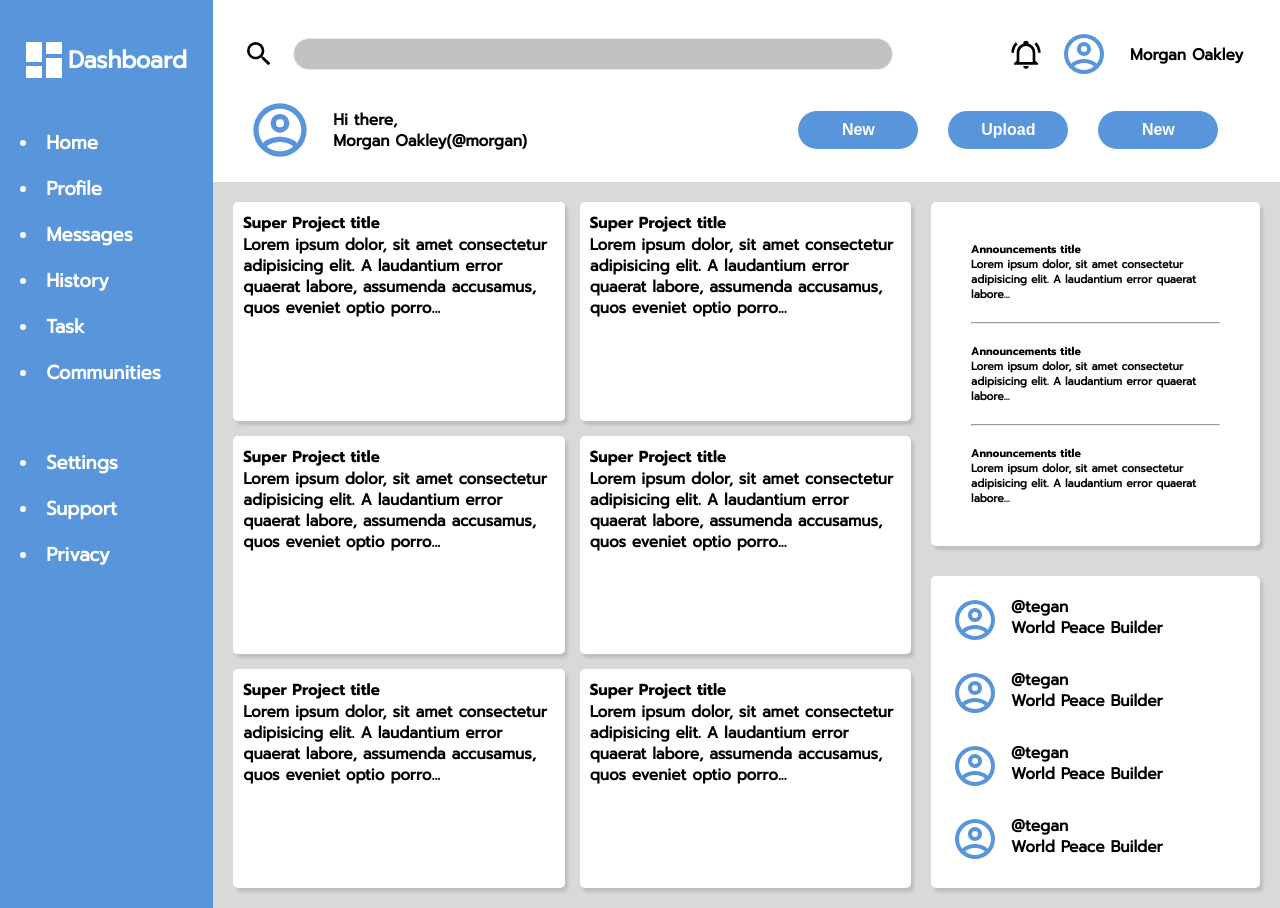
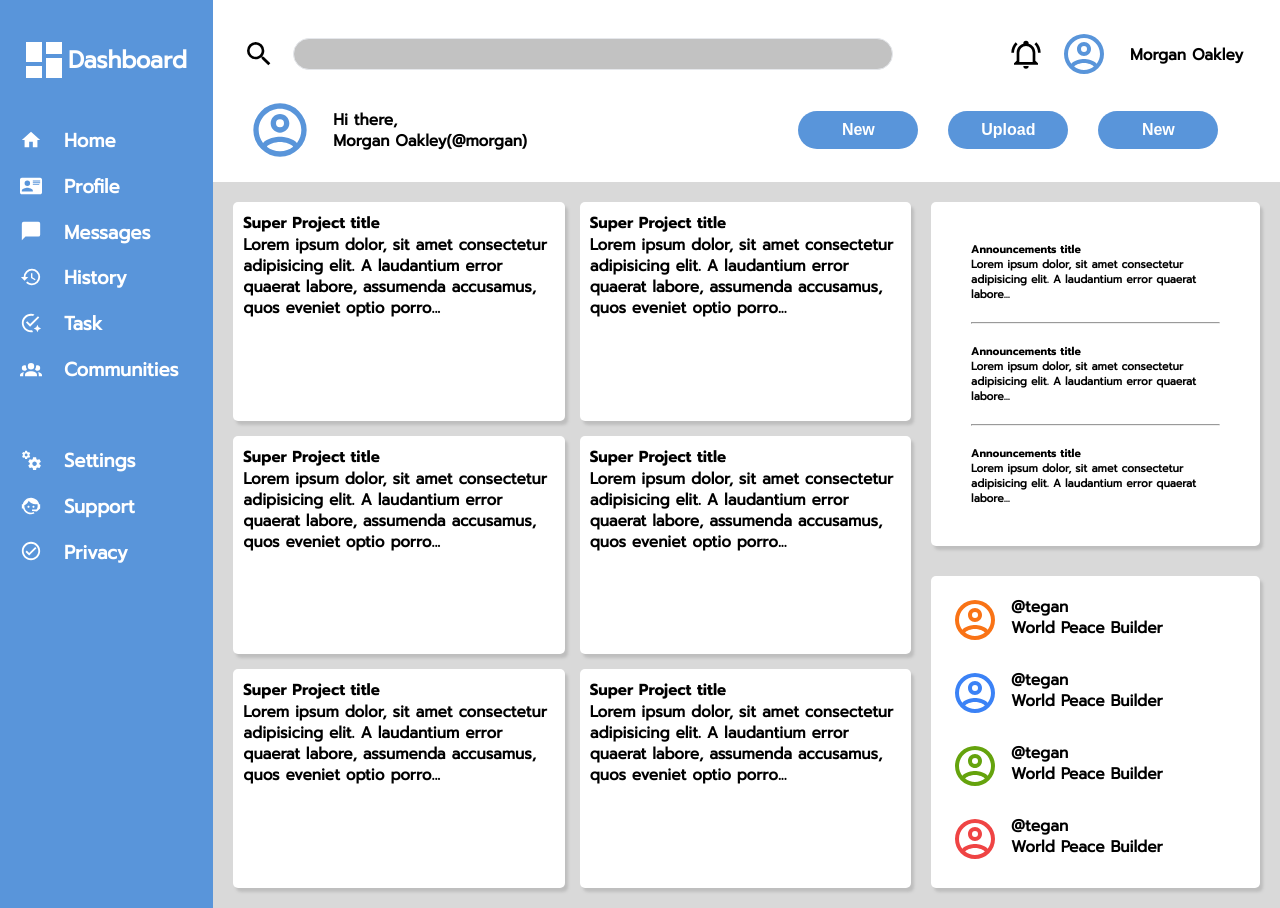
Before and after one commit to BigWojtek7/odin-admin-dashboard, a plain HTML site: page index.html in a window 1280 px wide. Drawn offline with Linux system fonts and the light colour scheme.

Commit message:
Add svg icons to sidebar, change color icons

```diff
--- a/index.html
+++ b/index.html
@@ -45,19 +45,19 @@
         </div>
         <div class="links-up">
           <ul>
-            <li>Home</li>
-            <li>Profile</li>
-            <li>Messages</li>
-            <li>History</li>
-            <li>Task</li>
-            <li>Communities</li>
+            <li><span>Home</span></li>
+            <li><span>Profile</span></li>
+            <li><span>Messages</span></li>
+            <li><span>History</span></li>
+            <li><span>Task</span></li>
+            <li><span>Communities</span></li>
           </ul>
         </div>
         <div class="links-down">
           <ul>
-            <li>Settings</li>
-            <li>Support</li>
-            <li>Privacy</li>
+            <li><span>Settings</span></li>
+            <li><span>Support</span></li>
+            <li><span>Privacy</span></li>
           </ul>
         </div>
       </div>
@@ -102,7 +102,7 @@
           <div class="trending">
             <div class="side-user">
               <div class="side-icon">
-                <img src="images/account.svg" alt="account">
+                <img src="images/accounts_logo/account-orange.svg" alt="account">
               </div>
               <div class="side-text">
                 <p><span class="twitter">@tegan</span>World Peace Builder</p>
@@ -110,21 +110,23 @@
             </div>
             <div class="side-user">
               <div class="side-icon">
-                <img src="images/account.svg" alt="account">
+                <img src="images/accounts_logo/account-blue.svg" alt="account">
               </div>
               <div class="side-text">
                 <p><span class="twitter">@tegan</span>World Peace Builder</p>
               </div>
-            </div>            <div class="side-user">
+            </div>
+            <div class="side-user">
               <div class="side-icon">
-                <img src="images/account.svg" alt="account">
+                <img src="images/accounts_logo/account-green.svg" alt="account">
               </div>
               <div class="side-text">
                 <p><span class="twitter">@tegan</span>World Peace Builder</p>
               </div>
-            </div>            <div class="side-user">
+            </div>
+            <div class="side-user">
               <div class="side-icon">
-                <img src="images/account.svg" alt="account">
+                <img src="images/accounts_logo/account-red.svg" alt="account">
               </div>
               <div class="side-text">
                 <p><span class="twitter">@tegan</span>World Peace Builder</p>
--- a/style.css
+++ b/style.css
@@ -68,6 +68,11 @@ display: grid;
   display: grid;
   grid-template-columns: 100px 1fr;
   align-items: center;
+}
+
+.user-info img[src="images/account.svg"]{
+  width: 4em;
+  padding-left: 15px;
 }
 
 .header-down .buttons {
@@ -169,6 +174,10 @@ display: grid;
   padding: 0px;
 }
 
+.side-icon img {
+  width: 3em;
+}
+
 .side-text,
 .side-icon {
   display: inline-block;
@@ -181,20 +190,55 @@ img {
 img[src="images/account.svg"]{
   width: 3em;
 }
+
+/* links sidebar */
+
 .sidebar ul {
   list-style-position: inside;
 }
 ul li {
-  padding: 10px 0;
+  padding: 8px 0;
+  list-style-image: url(images/list/home.svg);
+}
+
+.links-up ul li:nth-child(2){
+  list-style-image: url(images/list/profile.svg);
+}
+.links-up ul li:nth-child(3){
+  list-style-image: url(images/list/message.svg);
+}
+.links-up ul li:nth-child(4){
+  list-style-image: url(images/list/history.svg);
+}
+.links-up ul li:nth-child(5){
+  list-style-image: url(images/list/tasks.svg);
+}
+.links-up ul li:nth-child(6){
+  list-style-image: url(images/list/account-group.svg);
+}
+
+.links-down ul li:nth-child(1){
+  list-style-image: url(images/list/cogs.svg);
+}
+.links-down ul li:nth-child(2){
+  list-style-image: url(images/list/face-agent.svg);
+}
+.links-down ul li:nth-child(3){
+  list-style-image: url(images/list/check-circle-outline.svg);
 }
 
 
+li::marker{
+  font-size: 2.5em;
+  line-height: 0.1;
+}
+
+li span{
+  vertical-align: 0.2em;
+  display: inline;
+  padding-left: 15px;
+}
 
 span {
   display: block;
 }
-
-.user-info img[src="images/account.svg"]{
-  width: 4em;
-  padding-left: 15px;
-}
```
Also changed, not shown: images/accounts_logo/account-blue.svg (added), images/accounts_logo/account-green.svg (added), images/accounts_logo/account-orange.svg (added), images/accounts_logo/account-red.svg (added), images/accounts_logo/account.svg (added), images/home.svg (deleted), images/list/account-group.svg (added), images/list/check-circle-outline.svg (added), images/list/cogs.svg (added), images/list/face-agent.svg (added), images/list/history.svg (added), images/list/home.svg (added), images/list/message.svg (added), images/list/profile.svg (added), 1 more files.
